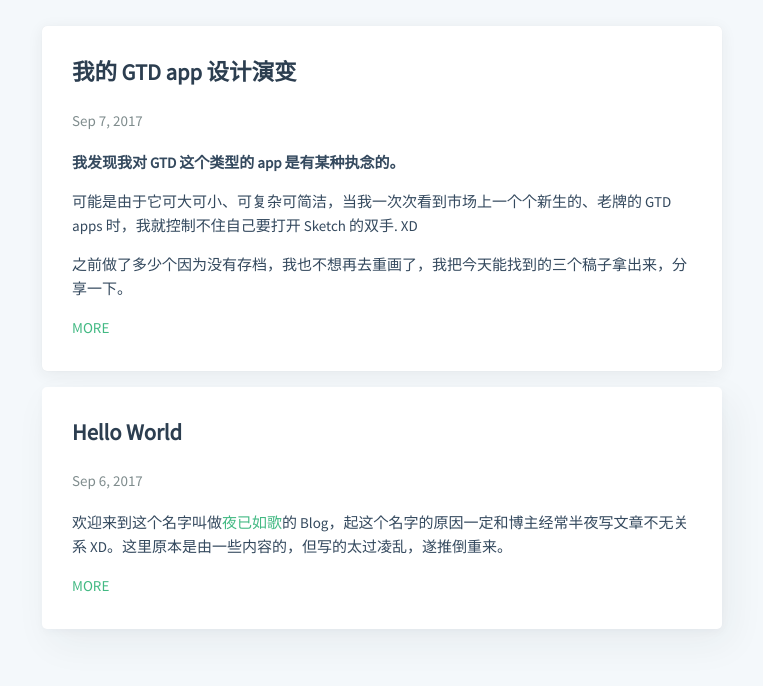
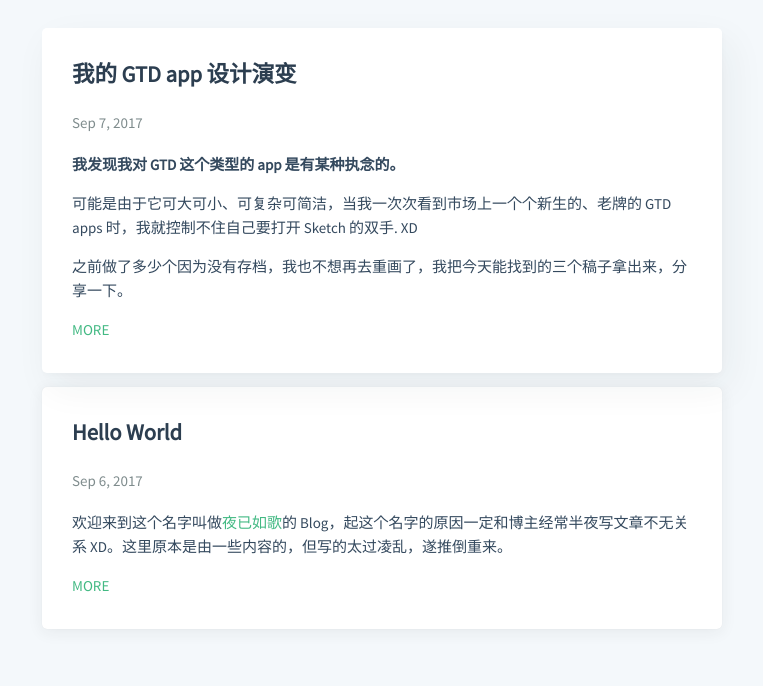
Before and after one commit to NobelLiu/nobelliu.github.com, a plain HTML site: page index.html in a window 1280 px wide. In both pictures the pointer is over the item 640 px from the left and 302 px from the top of the page. Shown: the part 103-789 px from the top of the page, without its empty margins (258-1021 px from the left). Drawn offline with nearby package versions, Linux system fonts and the light colour scheme; some packages are replaced by stand-ins of ours.

Commit message:
Site updated: 2017-09-28 23:58:39

```diff
--- a/scss/apollo.css
+++ b/scss/apollo.css
@@ -509,14 +509,14 @@ header .nav-list-item a {
   background: #fff 50%;
   background-size: cover;
   border-radius: 5px;
-  box-shadow: 8px 14px 38px rgba(39, 44, 49, 0.06), 1px 3px 8px rgba(39, 44, 49, 0.03);
-  transition: all .5s ease;
+  box-shadow: 0 0 1px rgba(39, 44, 49, 0.1), 0 3px 16px rgba(39, 44, 49, 0.07);
+  transition: all .3s ease;
 }
 
 .home.post-list .post-list-item:hover {
-  box-shadow: 0 0 1px rgba(39, 44, 49, 0.1), 0 3px 16px rgba(39, 44, 49, 0.07);
-  transition: all .3s ease;
-  transform: translate3D(0, -1px, 0);
+  box-shadow: 8px 14px 38px rgba(39, 44, 49, 0.06), 1px 3px 8px rgba(39, 44, 49, 0.03);
+  transition: all .5s ease;
+  transform: translate3D(0, 1px, 0);
 }
 
 .home.post-list .post-content h2:before, .home.post-list .post-content h3:before, .home.post-list .post-content h4:before, .home.post-list .post-content h5:before, .home.post-list .post-content h6:before {
@@ -571,12 +571,12 @@ header .nav-list-item a {
   border-radius: 5px;
   box-shadow: 0 0 1px rgba(39, 44, 49, 0.1), 0 3px 16px rgba(39, 44, 49, 0.07);
   transition: all .3s ease;
-  transform: translate3D(0, -1px, 0);
 }
 
 .post:hover {
   box-shadow: 8px 14px 38px rgba(39, 44, 49, 0.06), 1px 3px 8px rgba(39, 44, 49, 0.03);
   transition: all .5s ease;
+  transform: translate3D(0, 1px, 0);
 }
 
 .comments {
```
Also changed, not shown: scss/apollo.min.css.
